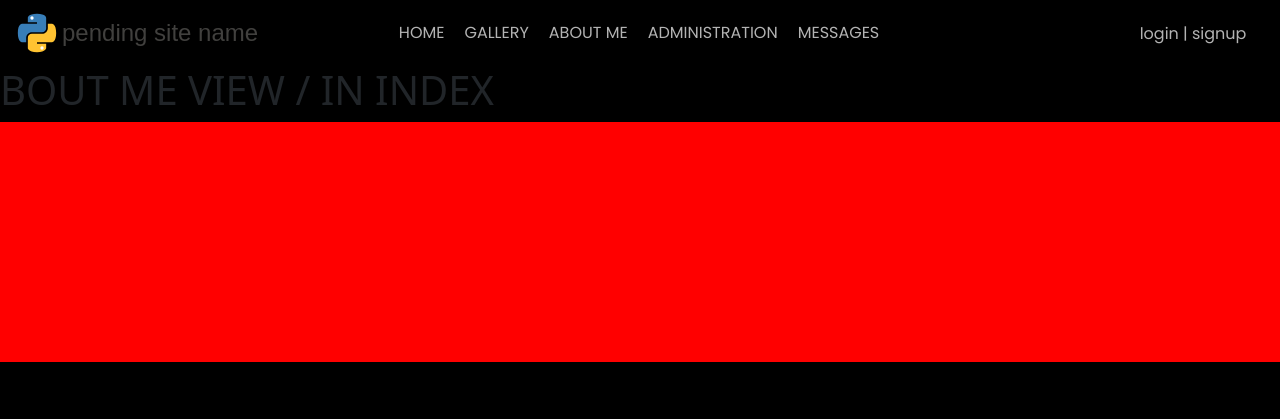
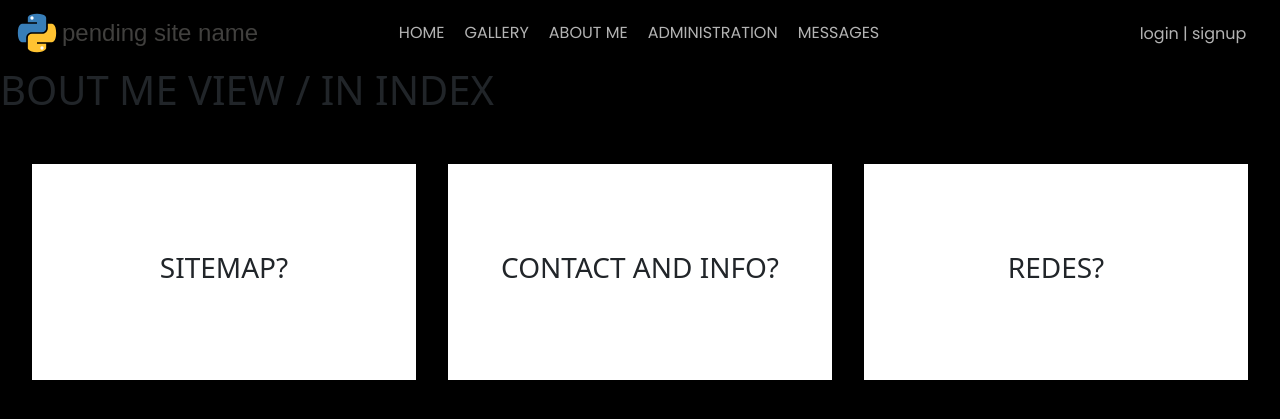
Before and after one commit to Julesarg/proyecto_final_python_coderhouse, a Django app: page /about in a window 1280 px wide. Shown: the top 419 px of the page. Run offline with Django 4.2, Linux system fonts and the light colour scheme; some libraries are stand-ins or nearby versions.

Commit message:
minor fix to previous commit and begin of footer

```diff
--- a/index/templates/index_father.html
+++ b/index/templates/index_father.html
@@ -36,7 +36,7 @@
     </div>
   </div>
 
-  <div id='myDiv' class="animate__animated animate__fadeIn animate-bottom">
+  <div id='myDiv' class="animate__animated animate__fadeIn">
     <nav class="navbar navbar-expand-lg navbar-light">
       <div class="container-fluid">
         <button class="navbar-toggler" type="button" data-bs-toggle="collapse" data-bs-target="#navbarTogglerDemo03"
@@ -78,48 +78,18 @@
     <!--contenido de las otras vistas-->
     {% endblock %}
     <footer class="footer-container">
+
+      <div class="footer-container_left">
+        <h3>SITEMAP?</h3>
+      </div>
+      <div class="footer-container_center">
+        <H3>CONTACT AND INFO?</H3>
+      </div>
+      <div class="footer-container_right">
+        <h3>REDES?</h3>
+      </div>
     </footer>
   </div>
 </body>
 
 </html>
-
-
-
-
-
-
-
-<!-- <nav class="navbar navbar-expand-lg bg-body-tertiary">
-  <div class="container-fluid">
-    <button class="navbar-toggler" type="button" data-bs-toggle="collapse" data-bs-target="#navbarSupportedContent"
-      aria-controls="navbarSupportedContent" aria-expanded="false" aria-label="Toggle navigation">
-      <span class="navbar-toggler-icon text"></span>
-    </button>
-    <div class="collapse navbar-collapse" id="navbarSupportedContent">
-      <ul class="navbar-nav me-auto mb-2 mb-lg-0">
-        <li class="nav-item">
-          <a class="nav-link active" aria-current="page" href="{% url 'index_home' %}">Home</a>
-        </li>
-        <li class="nav-item">
-          <a class="nav-link" href="{% url 'pages_home' %}">Pages</a>
-        </li>
-        <div class="nav-item-imgc">
-          <img class="nav-item-imgc-img navbar-brand" src="{{STATIC_URL}}/static/imgs/pythonlogo.svg" alt="image">
-        </div>
-        <li class="nav-item">
-          <a class="nav-link" href="{% url 'about' %}">About me</a>
-        </li>
-        <li class="nav-item">
-          <a class="nav-link" href="{% url 'admin_tools_home' %}">Administration</a>
-        </li>
-        <li class="nav-item">
-          <a class="nav-link" href="#">Messages</a>
-        </li>
-        <li class="nav-item">
-          <a class="nav-link" href="{% url 'account_home' %}">Login/Signup</a>
-        </li>
-      </ul>
-    </div>
-  </div>
-</nav> -->
--- a/python_final_stradolini/static/_footer.scss
+++ b/python_final_stradolini/static/_footer.scss
@@ -1,5 +1,36 @@
 .footer-container {
+  margin-top: 30px;
+  display: flex;
+  flex-direction: row;
+  align-items: center;
+  justify-content: space-evenly;
   width: 100vw;
   height: 30vh;
-  background-color: red;
+  .footer-container_left {
+    display: flex;
+    flex-direction: row;
+    align-items: center;
+    width: 30%;
+    height: 90%;
+    justify-content: center;
+    background-color: white;
+  }
+  .footer-container_center {
+    display: flex;
+    flex-direction: row;
+    align-items: center;
+    width: 30%;
+    height: 90%;
+    justify-content: center;
+    background-color: white;
+  }
+  .footer-container_right {
+    display: flex;
+    flex-direction: row;
+    align-items: center;
+    width: 30%;
+    height: 90%;
+    justify-content: center;
+    background-color: white;
+  }
 }
--- a/python_final_stradolini/static/loader.js
+++ b/python_final_stradolini/static/loader.js
@@ -1,8 +1,6 @@
 let variable;
 function executeLoader() {
   variable = setTimeout(showPage,4000);
-  let boot = "run"
-  console.log(boot)
 }
 function showPage() {
   document.getElementById("loader").style.display = "none";
--- a/python_final_stradolini/static/main.scss
+++ b/python_final_stradolini/static/main.scss
@@ -13,7 +13,7 @@
   overflow-x: hidden;
   background-color: black;
   //animacion de entrada de sitio//
-  .animate-bottom {
+  .animate__animated {
     position: relative;
     display: flex;
     flex-direction: column;
```
Also changed, not shown: python_final_stradolini/static/main.css.
